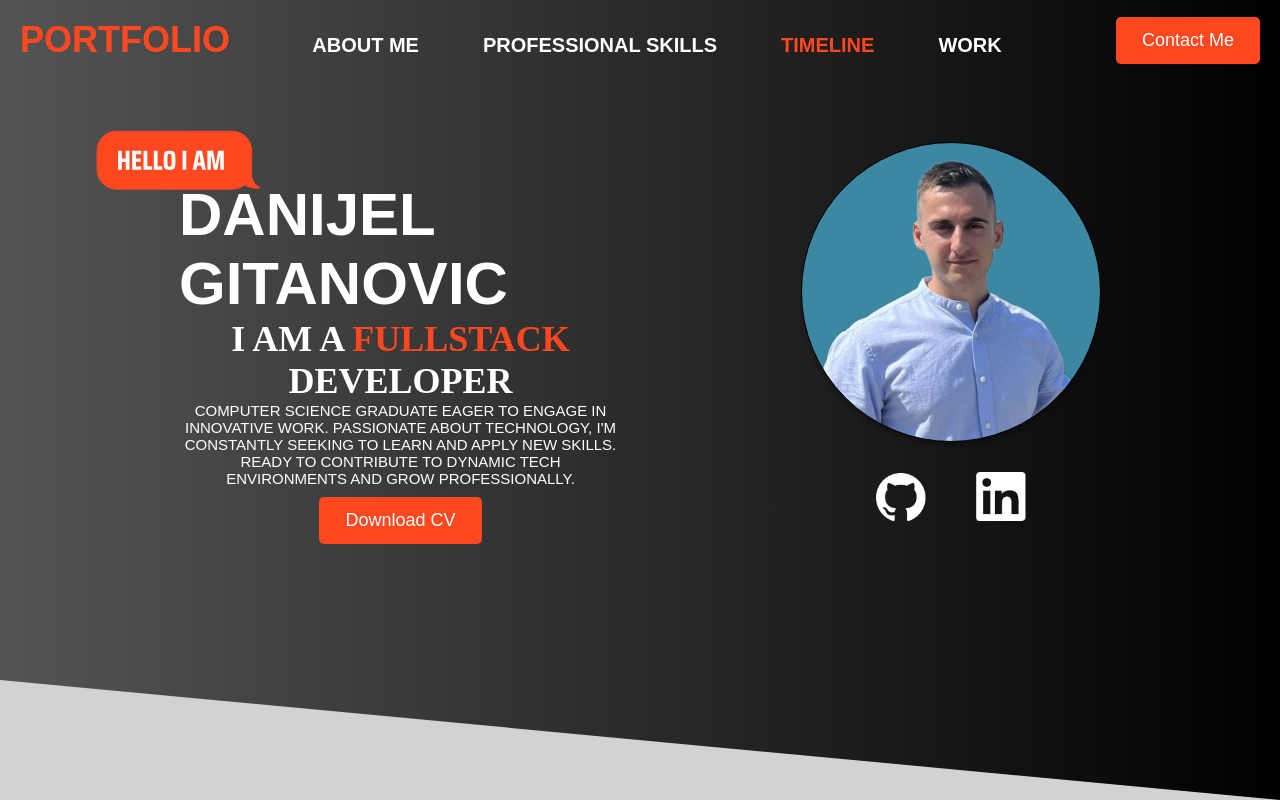
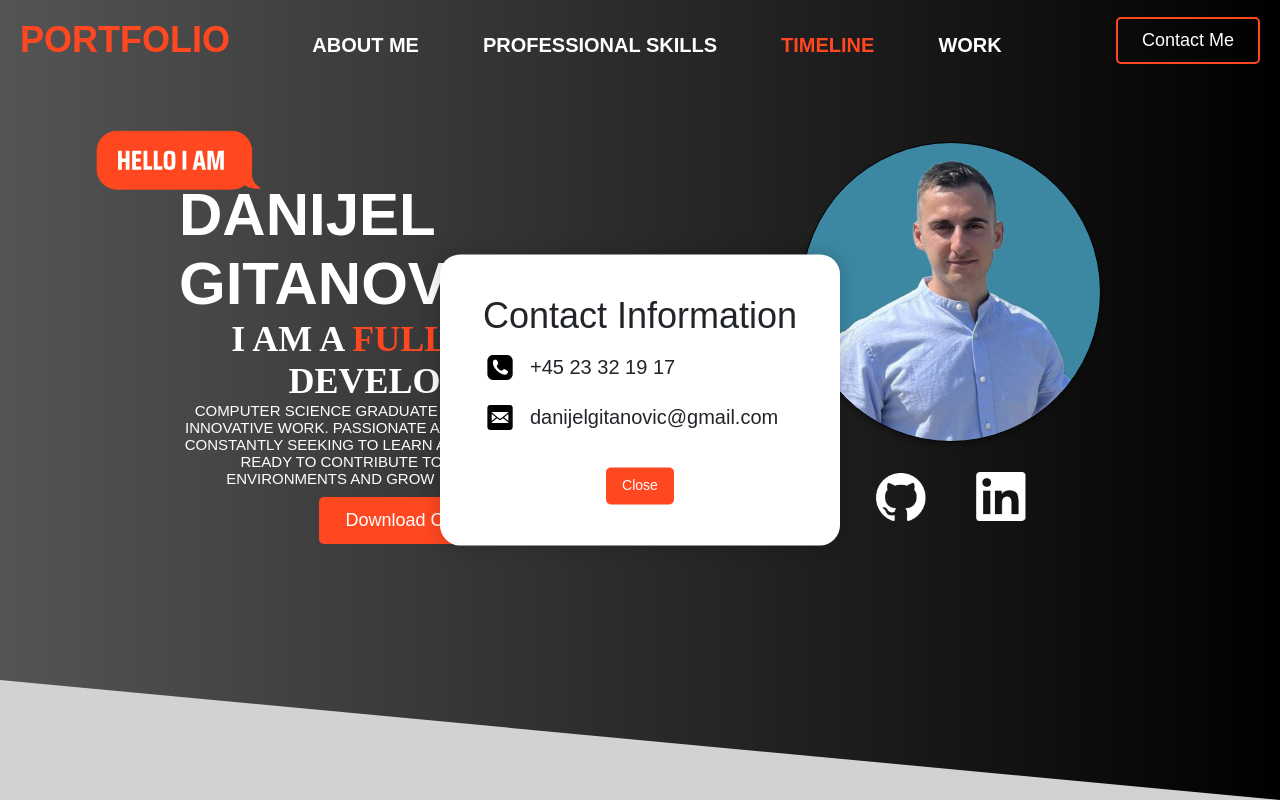
Before and after one commit to Dani025a/Portfolio-Danijel-Gitanovic, a React (Vite) app: page / in a window 1280 px wide. Both pictures are taken after a click on the button "Contact Me". Shown: the top 800 px of the page. Built offline with nearby package versions, Linux system fonts and the light colour scheme; no server answers.

Commit message:
Added popup and changes to navbar

```diff
--- /dev/null
+++ b/src/components/contactPopup/ContactPopup.tsx
@@ -0,0 +1,35 @@
+import React from 'react';
+import './contactPopup.css';
+import phoneIcon from '../../assets/phoneIcon.png';
+import emailIcon from '../../assets/emailIcon.png';
+
+interface ContactPopupProps {
+    onClose: () => void;
+}
+
+const ContactPopup: React.FC<ContactPopupProps> = ({ onClose }) => {
+    return (
+        <div className="contact-popup">
+            <div className="contact-content">
+                <h2>Contact Information</h2>
+                <div className="contact-info">
+                    <div className="contact-info-item">
+                        <div className="contact-icon-container">
+                            <img src={phoneIcon} alt="Phone Icon" className="contact-icon phone-icon" />
+                        </div>
+                        <p><a href={`tel: +45 23 32 19 17`}>+45 23 32 19 17</a></p>
+                    </div>
+                    <div className="contact-info-item">
+                        <div className="contact-icon-container">
+                            <img src={emailIcon} alt="Email Icon" className="contact-icon email-icon" />
+                        </div>
+                        <p><a href="mailto:danijelgitanovic@gmail.com">danijelgitanovic@gmail.com</a></p>
+                    </div>
+                </div>
+                <button onClick={onClose}>Close</button>
+            </div>
+        </div>
+    );
+};
+
+export default ContactPopup;
--- /dev/null
+++ b/src/components/contactPopup/contactPopup.css
@@ -0,0 +1,63 @@
+.contact-popup {
+    position: fixed;
+    top: 50%;
+    left: 50%;
+    transform: translate(-50%, -50%);
+    background-color: white;
+    padding: 40px;
+    border-radius: 20px;
+    box-shadow: 0 0 20px rgba(0, 0, 0, 0.2);
+    width: 400px;
+}
+
+.contact-content {
+    text-align: center;
+}
+
+.contact-content h2 {
+    margin-bottom: 10px;
+}
+
+.contact-info {
+    display: flex;
+    flex-direction: column;
+    align-items: start;
+}
+
+.contact-info-item {
+    display: flex;
+    align-items: center;
+    margin-bottom: 10px;
+}
+
+.contact-info-item p {
+    margin-left: 10px;
+    font-size: 20px;
+}
+
+.contact-icon-container {
+    background-color: #fff;
+    padding: 5px;
+    border-radius: 50%;
+}
+
+.contact-icon {
+    width: 30px;
+    height: 30px;
+    filter: invert(100%);
+}
+
+.contact-content button {
+    background-color: #FF4820;
+    color: white;
+    border: none;
+    padding: 8px 16px;
+    border-radius: 5px;
+    cursor: pointer;
+    margin-top: 20px;
+    font-size: 14px;
+}
+
+.contact-content button:hover {
+    background-color: #D13800;
+}
--- a/src/components/navbar/Navbar.tsx
+++ b/src/components/navbar/Navbar.tsx
@@ -1,10 +1,12 @@
 import { useState, useEffect } from 'react';
 import './navbar.css';
+import ContactPopup from '../contactPopup/ContactPopup';
 
 const NavBar = () => {
     const [activeSection, setActiveSection] = useState('');
     const [isMobileMenuOpen, setIsMobileMenuOpen] = useState(false);
     const [scrolled, setScrolled] = useState(false);
+    const [showContactPopup, setShowContactPopup] = useState(false);
 
     useEffect(() => {
         const handleScroll = () => {
@@ -17,7 +19,7 @@ const NavBar = () => {
                 if (section) {
                     const { top, bottom } = section.getBoundingClientRect();
                     const threshold = window.innerHeight * 0.25;
-                     if (top <= threshold && bottom >= threshold) {
+                    if (top <= threshold && bottom >= threshold) {
                         currentSection = sectionId;
                         break;
                     }
@@ -43,12 +45,18 @@ const NavBar = () => {
         setIsMobileMenuOpen(!isMobileMenuOpen);
     };
 
+    const toggleContactPopup = () => {
+        setShowContactPopup(!showContactPopup);
+        setIsMobileMenuOpen(false);
+    };
+
     const scrollToSection = (sectionId: string) => {
         const section = document.getElementById(sectionId);
         if (section) {
             section.scrollIntoView({ behavior: 'smooth' });
         }
         setActiveSection(sectionId);
+        setIsMobileMenuOpen(false);
     };
 
     return (
@@ -69,8 +77,9 @@ const NavBar = () => {
                         <a href="#work" onClick={() => scrollToSection('work')} className={`custom-nav-links ${activeSection === 'work' ? 'active' : ''}`}>WORK</a>
                     </li>
                 </ul>
-                <div className='custom-nav-btn-container'><button className='custom-nav-btn'>
-                    <a className="custom-nav-btn-text">Contact Me</a>
+                <div className='custom-nav-btn-container'>
+                <button className={`custom-nav-btn ${showContactPopup ? 'active' : ''}`} onClick={toggleContactPopup}>
+                    <span className="custom-nav-btn-text">Contact Me</span>
                 </button>
                 </div>
                 <div className={`custom-hamburger-icon`} onClick={toggleMobileMenu}>
@@ -93,12 +102,14 @@ const NavBar = () => {
                             <a href="#work" onClick={() => scrollToSection('work')} className={`custom-nav-links ${activeSection === 'work' ? 'active' : ''}`}>WORK</a>
                         </li>
                     </ul>
-                    <div className='custom-nav-btn-container'><button className='custom-nav-btn'>
-                        <a className="custom-nav-btn-text">Contact Me</a>
-                    </button>
-                    </div>
+                    <div className='custom-nav-btn-container'>
+                <button className={`custom-nav-btn ${showContactPopup ? 'active' : ''}`} onClick={toggleContactPopup}>
+                    <span className="custom-nav-btn-text">Contact Me</span>
+                </button>
+                </div>
                 </div>
             </div>
+            {showContactPopup && <ContactPopup onClose={toggleContactPopup} />}
         </nav>
     );
 };
--- a/src/components/navbar/navbar.css
+++ b/src/components/navbar/navbar.css
@@ -92,6 +92,12 @@
     color: #fff;
 
 }
+
+.custom-nav-btn.active {
+    background-color: transparent;
+    border: 2px solid #FF4820;
+}
+
 .custom-hamburger-icon {
     display: none;
     flex-direction: column;
```
